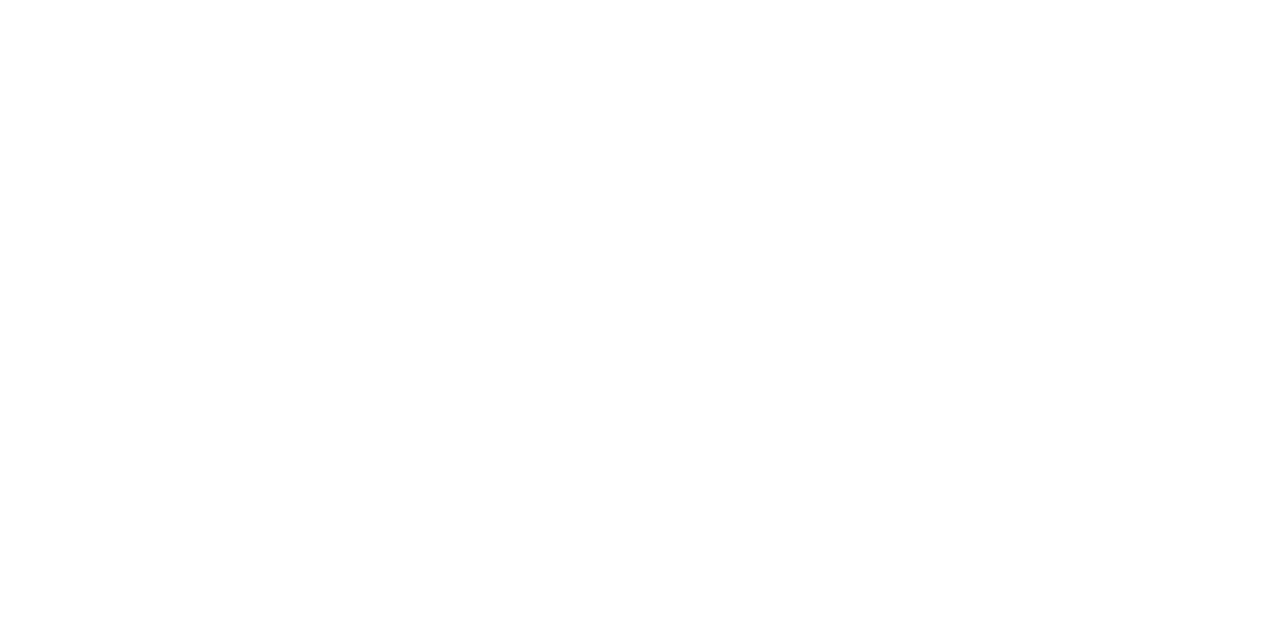
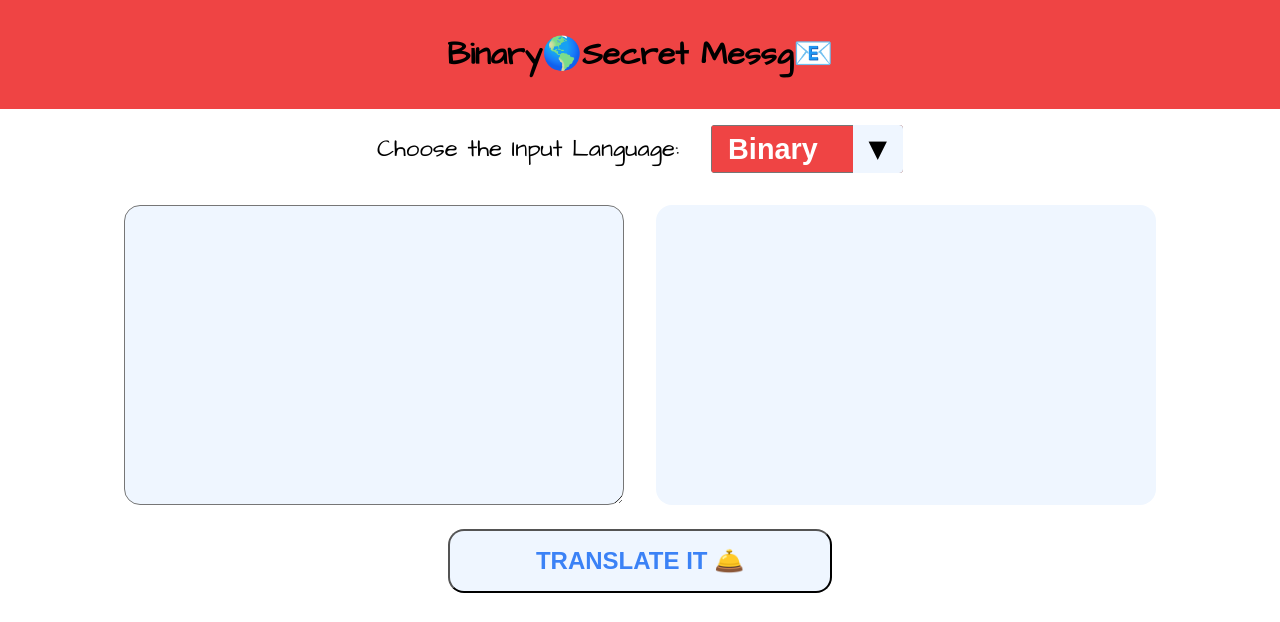
Before and after one commit to aadhar54/binary-secret-message, a plain HTML site: page index.html in a window 1280 px wide. Shown: the top 622 px of the page. Drawn offline with Linux system fonts and the light colour scheme.

Commit message:
front-end ready

```diff
--- a/app.js
+++ b/app.js
@@ -0,0 +1,9 @@
+let btn = document.getElementById("#btn");
+
+function playAudio(){
+    let audio = new Audio('./sounds/bell.mp3');
+    audio.play();
+}
+
+btn.addEventListener('click',()=>{
+})
--- a/index.html
+++ b/index.html
@@ -4,11 +4,34 @@
     <meta charset="UTF-8">
     <meta http-equiv="X-UA-Compatible" content="IE=edge">
     <meta name="viewport" content="width=device-width, initial-scale=1.0">
-    <title>Top Secret Memo</title>
+    <title>binary-secret-message</title>
     <link rel="stylesheet" href="./style.css">
 </head>
 <body>
+    <header>
+        <nav>Binary🌎Secret Messg📧</nav>
+    </header>
 
+    <div class="dropdown" id="dropdown">
+        <label class="input-label" for="input-label">Choose the Input Language:</label>
+        <div class="select-div">
+            <select name="select-tag" class="select-tag" id="input-lang">
+                <option value="binary">Binary</option>
+                <option value="English">English</option>
+            </select>
+        </div>
+    </div>
+
+    <div class="flexcol">
+        <div class="io-container">
+            <textarea class="io input-txtarea" id="input-txtarea" cols="30" rows="10"></textarea>
+            <div class="io output-div" id="output-div"></div>
+        </div>
+        <button class="btn" id="btn" onclick="playAudio()">TRANSLATE IT 🛎️</button>
+    </div>
+
+
+    <footer>Made with 🤍 by <a class="link" href="http://aadhar54.netlify.com/">aadhar</a></footer>
     <script src="./app.js"></script>
 </body>
 </html>
--- a/style.css
+++ b/style.css
@@ -0,0 +1,132 @@
+@import url('https://fonts.googleapis.com/css2?family=Architects+Daughter&family=Roboto&display=swap');
+
+:root {
+  --primary-color: #ef4444;
+  --secondary-color: #eff6ff;
+  --tertiary-color: #3b82f6;
+}
+
+* {
+  padding: 0;
+  margin: 0;
+  box-sizing: border-box;
+}
+
+body {
+  font-family: 'Architects Daughter', cursive;
+}
+
+header {
+  padding: 2rem;
+  background-color: var(--primary-color);
+  text-align: center;
+  font-size: 2rem;
+  font-weight: bolder;
+}
+
+.dropdown {
+  padding: 1rem;
+  font-size: 1.5rem;
+  display: flex;
+  justify-content: center;
+  align-items: center;
+}
+
+.select-div {
+  margin-left: 2rem;
+  width: 12rem;
+  height: 3rem;
+  position: relative;
+  overflow: hidden;
+  border-radius: 0.25rem;
+}
+
+.select-div::after {
+  content: '\25BC';
+  position: absolute;
+  top: 0;
+  right: 0;
+  bottom: 0;
+  padding: 0.5rem 1rem;
+  background-color: var(--secondary-color);
+  pointer-events: none;
+}
+
+.select-div:hover::after {
+  color: var(--tertiary-color);
+}
+
+.select-div::after {
+  transition: 0.25s all ease;
+}
+
+.select-tag {
+  width: 100%;
+  height: 100%;
+  appearance: none;
+  outline: none;
+  font-weight: bolder;
+  font-size: larger;
+  background: var(--primary-color);
+  padding: 0 0 0 1rem;
+  color: #fff;
+  cursor: pointer;
+}
+
+.flexcol {
+  display: flex;
+  flex-direction: column;
+  justify-content: center;
+  align-items: center;
+  margin-bottom: 2rem;
+}
+
+.io-container {
+  display: flex;
+  flex-direction: row;
+  justify-content: center;
+  align-items: center;
+  margin-bottom: 0.5rem;
+}
+
+.io {
+  background-color: var(--secondary-color);
+  padding: 0.7rem;
+  margin: 1rem;
+  overflow: auto;
+  width: 500px;
+  height: 300px;
+  outline: none;
+  font-size: 2rem;
+  border-radius: 1rem;
+}
+
+.btn {
+  outline: none;
+  padding: 1rem;
+  width: 30%;
+  cursor: pointer;
+  font-size: 1.5rem;
+  font-weight: 900;
+  color: var(--tertiary-color);
+  background-color: var(--secondary-color);
+  border-radius: 1rem;
+}
+
+.btn:hover {
+  background-color: yellow;
+}
+
+.link {
+  text-decoration: none;
+  color: var(--secondary-color);
+}
+
+footer {
+  padding: 2rem;
+  background-color: var(--primary-color);
+  text-align: center;
+  font-size: 2rem;
+  font-weight: bolder;
+  width: 100%;
+}
```
Also changed, not shown: favicon.ico (added), 1 other file.
